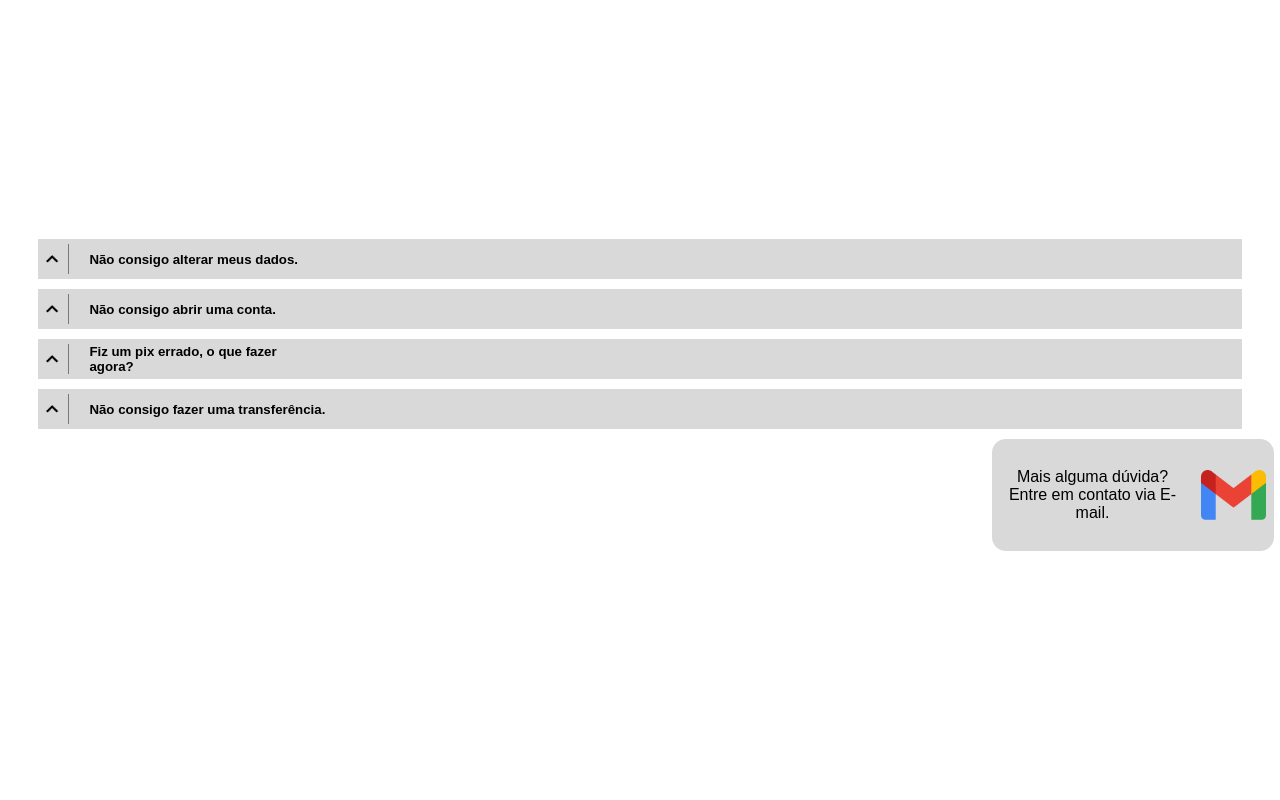
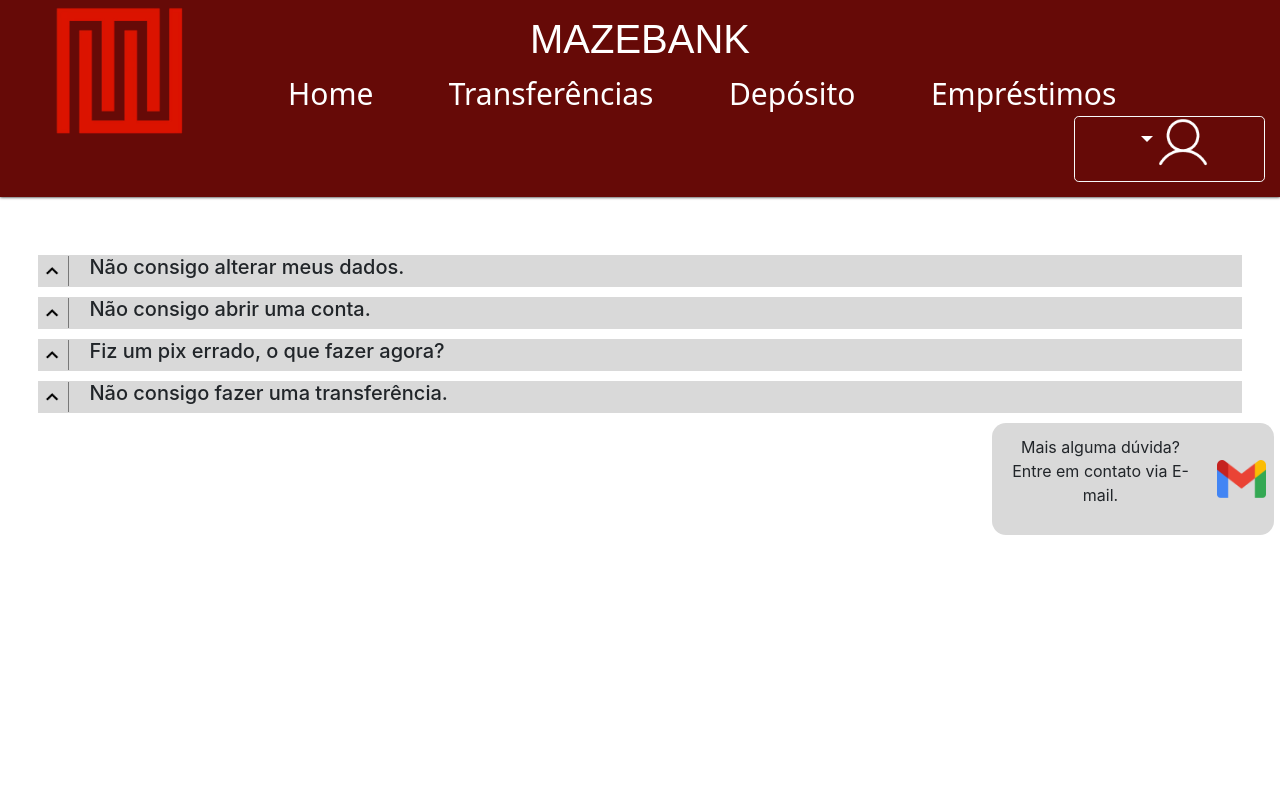
Before and after one commit to LuizCPorto/ES-2023-2-Maze-Bank, a PHP site: page /views/suporte/suporte.html in a window 1280 px wide. Run offline with PHP 8.4, Linux system fonts and the light colour scheme; some libraries are stand-ins or nearby versions.

Commit message:
Foi add todo front-end

```diff
--- a/views/css/suporte.css
+++ b/views/css/suporte.css
@@ -14,6 +14,69 @@ body {
     display: flex;
     justify-content: center;
     align-items: center;
+    background-color: #FFFFFF;
+    padding: 0;
+    margin: 0;
+    overflow-x: hidden;
+    text-align: center;
+}
+
+header{
+    position: fixed;
+    top: 0;
+    left: 0;
+    width: 100%;
+    z-index: 999; /* Ajusta a ordem de empilhamento, se necessário */
+    background-color: #660A07;
+    padding: 15px;
+    box-shadow: 0 0 3px black;
+}
+
+header li{
+    display: inline;
+    padding-left: 45px;
+
+}
+
+header h1{
+    color: #FFFFFF;
+    text-decoration: none;
+    font-family: 'Monoton', sans-serif;
+    font-size: 40px;
+    text-align: center;
+}
+
+
+header li a{
+    color: #FFFFFF;
+    text-decoration: none;
+    padding: 13px;
+    transition: .3s ease;
+    font-family: 'Noto Sans', sans-serif;
+    font-size: 30px;
+}
+
+header li a:hover{
+    color: rgb(129, 127, 127);
+}
+
+.img1 {
+    width: 130px;
+    float: left;
+    margin-top: -65px;
+}
+.img2 {
+    width: 60px;
+    float: right;
+    margin-top: -12px;
+    margin-right: 35px;
+}
+
+.dropdown{
+    float: right;
+    position: relative;
+    background-color: #660A07;
+    outline: none;
 }
 
 .itens {
@@ -27,26 +90,13 @@ body {
 .opc3,
 .opc4 {
     width: 94vw;
-    height: 5vh;
+    height: auto;
     display: flex;
     align-items: center;
     background-color: #D9D9D9;
     margin-bottom: 10px;
-}
-
-.opc1 p,
-.opc2 p,
-.opc3 p,
-.opc4 p {
-    opacity: 0;
-    transition: opacity 0.3s ease; /* Adiciona uma transição suave para a mudança de opacidade */
-}
-
-.opc1:hover p,
-.opc2:hover p,
-.opc3:hover p,
-.opc4:hover p {
-    opacity: 1;
+    position: relative;
+    transition: margin-top 0.3s ease;
 }
 
 .opc1 .image,
@@ -60,7 +110,28 @@ body {
 }
 
 .opc-text {
-    margin-left: 10px;
+    padding: 10px; /* Adicionei um padding para melhorar a aparência */
+    background-color: #D9D9D9;
+    display: none;
+    transition: opacity 0.3s ease;
+    text-align: start;
+    position: absolute;
+    top: 100%;
+    left: 50%;
+    transform: translateX(-50%);
+    width: 94vw;
+    opacity: 0;
+    box-sizing: border-box;
+}
+
+.opc-text.show-text {
+    display: block;
+    opacity: 1;
+    margin-bottom: 10px;
+}
+
+.opc-text.show-text + div {
+    margin-top: 10px;
 }
 
 .emailinferior{
--- /dev/null
+++ b/views/js/suporte.js
@@ -0,0 +1,25 @@
+function toggleText(id) {
+    var clickedText = document.getElementById(id);
+
+    // Esconde todos os textos, exceto o texto clicado
+    var allTexts = document.querySelectorAll('.opc-text');
+    allTexts.forEach(function(text) {
+        if (text.id !== id) {
+            text.classList.remove('show-text');
+        }
+    });
+
+    // Mostra ou esconde o texto clicado e ajusta a margem
+    clickedText.classList.toggle('show-text');
+    if (clickedText.classList.contains('show-text')) {
+        var nextDiv = clickedText.parentElement.nextElementSibling;
+        if (nextDiv) {
+            nextDiv.style.marginTop = clickedText.offsetHeight + 10 + 'px';
+        }
+    } else {
+        var nextDiv = clickedText.parentElement.nextElementSibling;
+        if (nextDiv) {
+            nextDiv.style.marginTop = '0';
+        }
+    }
+}
--- a/views/suporte/suporte.html
+++ b/views/suporte/suporte.html
@@ -1,4 +1,4 @@
-<html lang="PT">
+<html lang="pt-br">
 
 <head>
     <meta charset="UTF-8">
@@ -6,30 +6,53 @@
     <meta name="viewport" content="width=device-width, initial-scale=1.0">
     <title>Suporte ao Cliente</title>
     <link rel="stylesheet" href="../css/suporte.css">
+    <link rel="stylesheet" href="https://stackpath.bootstrapcdn.com/bootstrap/4.1.3/css/bootstrap.min.css" integrity="sha384-MCw98/SFnGE8fJT3GXwEOngsV7Zt27NXFoaoApmYm81iuXoPkFOJwJ8ERdknLPMO" crossorigin="anonymous">
     <script src="https://kit.fontawesome.com/1fee394696.js" crossorigin="anonymous"></script>
 </head>
 
+<header>
+    <h1>MAZEBANK</h1>
+    <ul>
+        <li><img class="img1" src="../../header padrao/logo 1.png" alt=""></li>
+        <!-- <li><img class="img2" src="ph_user-light.png" alt=""></li> -->
+        <li><a class="ativoHome" href="">Home</a></li>
+        <li><a href="">Transferências</a></li>
+        <li><a href="">Depósito</a></li>
+        <li><a href="">Empréstimos</a></li>
+        <div class="dropdown">
+            <button class="btn btn-danger border border-light bg-transparent btn-lg dropdown-toggle" type="button" id="dropdownMenuButton" data-toggle="dropdown" aria-haspopup="true" aria-expanded="false">
+                <li><img class="img2" src="../../header padrao/ph_user-light.png" alt=""></li>
+            </button>
+            <div class="dropdown-menu" aria-labelledby="dropdownMenuButton">
+              <a class="dropdown-item" href="#">Meu Perfil</a>
+              <a class="dropdown-item" href="#">Suporte</a>
+              <a class="dropdown-item" href="#">Sair</a>
+            </div>
+          </div>
+    </ul>
+</header>
+
 <body>
     <div class="itens">
-        <div class="opc1">
-        <img src="../img/Frame 1.png" class="image" alt="seta">
-        <h5>Não consigo alterar meus dados.</h5>
-        <p class="opc-text">Certifique-se que todos os dados estão preenchidos corretamente.</p>
+        <div class="opc1" onclick="toggleText('textoOpc0')">
+            <img src="../img/Frame 1.png" class="image" alt="seta">
+            <h5>Não consigo alterar meus dados.</h5>
+            <p class="opc-text" id="textoOpc0">Certifique-se que todos os dados estão preenchidos corretamente.</p>
         </div>
-        <div class="opc2">
+        <div class="opc2" onclick="toggleText('textoOpc1')">
             <img src="../img/Frame 1.png" class="image" alt="seta">
             <h5>Não consigo abrir uma conta.</h5>
-            <p class="opc-text">Certifique-se que já não tem uma conta aberta em seu nome.</p>
+            <p class="opc-text" id="textoOpc1">Certifique-se que já não tem uma conta aberta em seu nome.</p>
         </div>
-        <div class="opc3">
+        <div class="opc3" onclick="toggleText('textoOpc2')">
             <img src="../img/Frame 1.png" class="image" alt="seta">
             <h5>Fiz um pix errado, o que fazer agora?</h5>
-            <p class="opc-text">A principal forma de tentar reaver os valores transferidos de forma errada é por meio do Mecanismo Especial de Devolução (MED).</p>
+            <p class="opc-text" id="textoOpc2">A principal forma de tentar reaver os valores transferidos de forma errada é por meio do Mecanismo Especial de Devolução (MED).</p>
         </div>
-        <div class="opc4">
+        <div class="opc4" onclick="toggleText('textoOpc3')">
             <img src="../img/Frame 1.png" class="image" alt="seta">
         <h5>Não consigo fazer uma transferência.</h5>
-        <p class="opc-text">Certifique-se que a conta que deseja fazer a transferência é do MazeBank</p>
+        <p class="opc-text" id="textoOpc3">Certifique-se que a conta que deseja fazer a transferência é do MazeBank</p>
         </div>
         <div class="emailinferior">
             <p>Mais alguma dúvida?
@@ -40,8 +63,11 @@
         </div>
     </div>
 
-
 </body>
 
+<script src="../js/suporte.js"></script>
+<script src="https://code.jquery.com/jquery-3.3.1.slim.min.js" integrity="sha384-q8i/X+965DzO0rT7abK41JStQIAqVgRVzpbzo5smXKp4YfRvH+8abtTE1Pi6jizo" crossorigin="anonymous"></script>
+<script src="https://cdnjs.cloudflare.com/ajax/libs/popper.js/1.14.3/umd/popper.min.js" integrity="sha384-ZMP7rVo3mIykV+2+9J3UJ46jBk0WLaUAdn689aCwoqbBJiSnjAK/l8WvCWPIPm49" crossorigin="anonymous"></script>
+<script src="https://stackpath.bootstrapcdn.com/bootstrap/4.1.3/js/bootstrap.min.js" integrity="sha384-ChfqqxuZUCnJSK3+MXmPNIyE6ZbWh2IMqE241rYiqJxyMiZ6OW/JmZQ5stwEULTy" crossorigin="anonymous"></script>
 
 </html>
```
